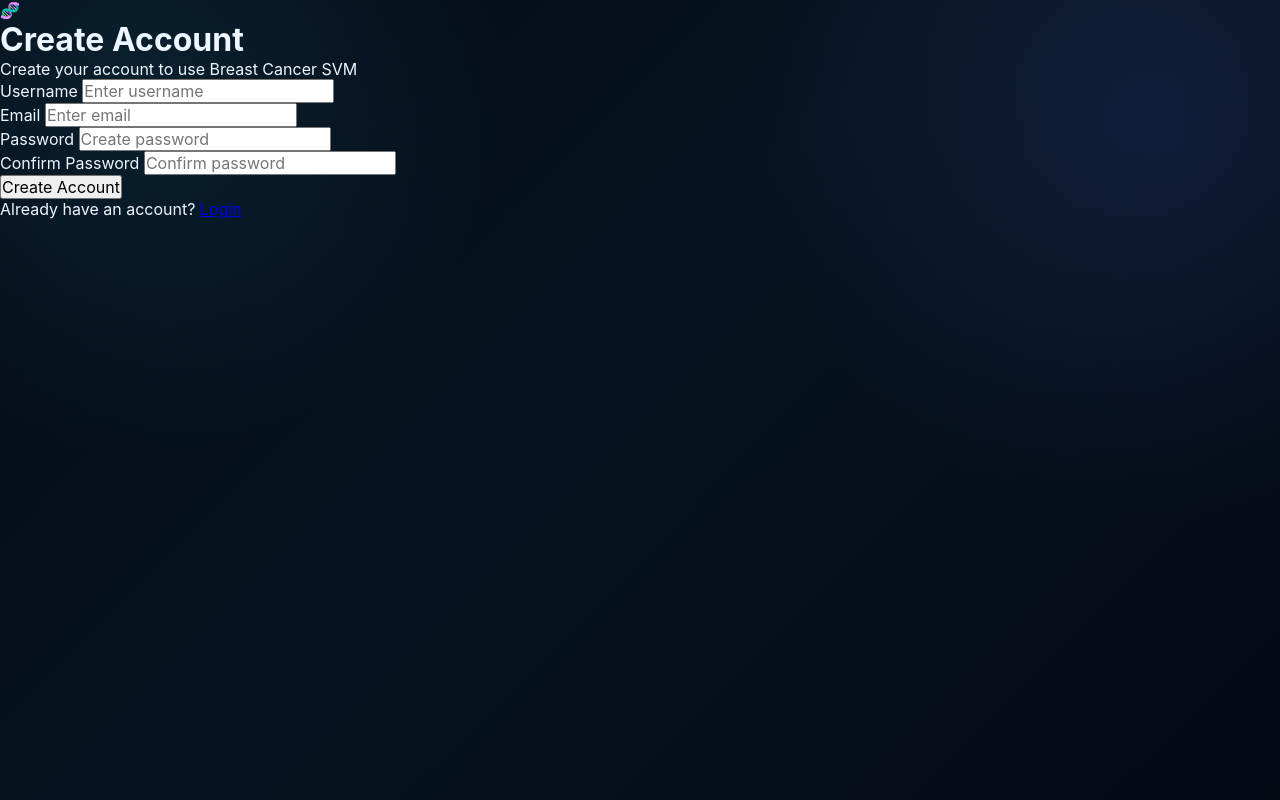
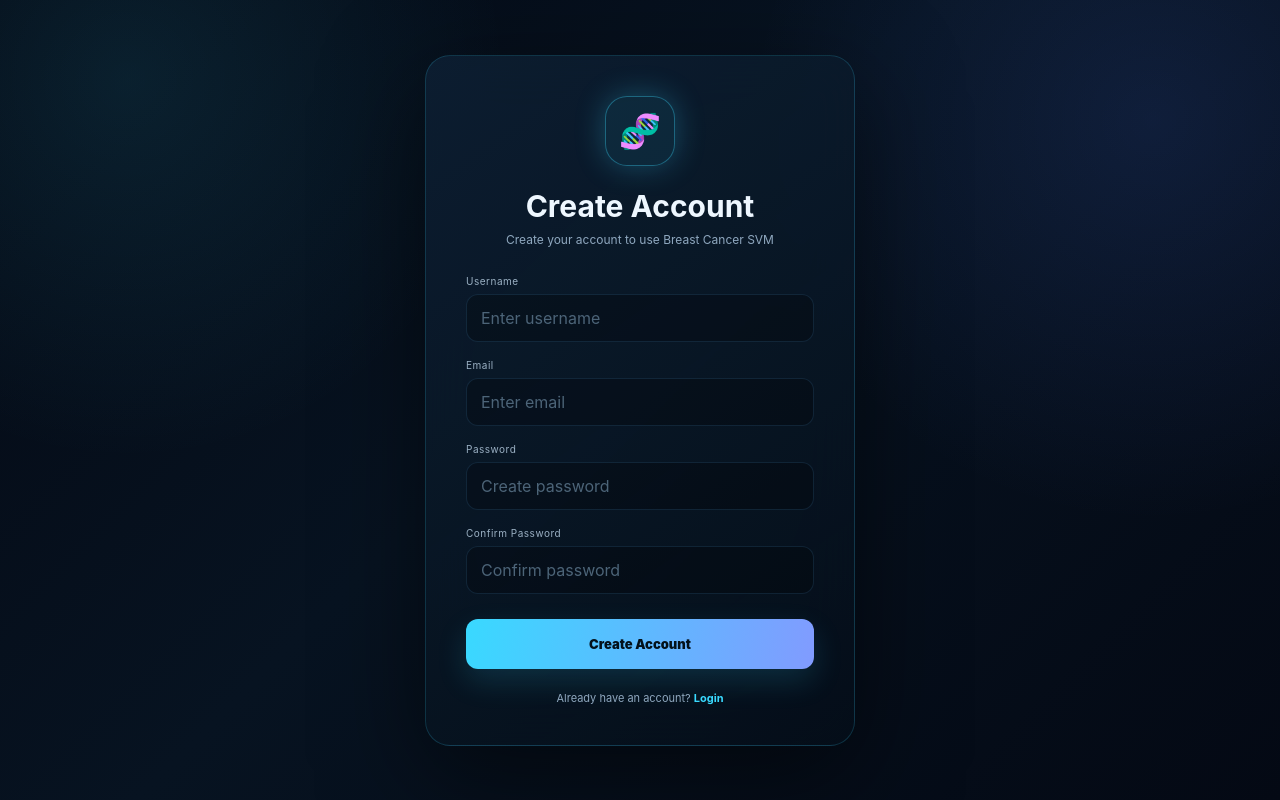
Before and after one commit to LGprovip/breast-cancer-svm-api, a FastAPI app: page /register in a window 1280 px wide. Run offline with FastAPI, Linux system fonts and the light colour scheme; parts of the project's set-up code (start-up, migrations or seed data) failed here and were passed over.

Commit message:
Update style.css

```diff
--- a/app/static/style.css
+++ b/app/static/style.css
@@ -2254,3 +2254,272 @@ body.light-mode .input-shell input::placeholder {
     }
 
 }
+
+/* =========================================================
+   AUTH PAGES
+========================================================= */
+
+.auth-page {
+
+    min-height: 100vh;
+
+    display: grid;
+
+    place-items: center;
+
+    padding: 25px;
+
+}
+
+
+.auth-card {
+
+    width: min(
+        430px,
+        100%
+    );
+
+    padding: 40px;
+
+    border:
+        1px solid
+        rgba(57,217,255,.18);
+
+    border-radius: 25px;
+
+    background:
+        linear-gradient(
+            145deg,
+            rgba(13,31,50,.9),
+            rgba(5,14,25,.86)
+        );
+
+    backdrop-filter:
+        blur(25px);
+
+    box-shadow:
+        0 30px 100px
+        rgba(0,0,0,.5);
+
+    animation:
+        fadeUp .7s ease both;
+
+}
+
+
+.auth-logo {
+
+    width: 70px;
+    height: 70px;
+
+    display: grid;
+
+    place-items: center;
+
+    margin: 0 auto 22px;
+
+    border:
+        1px solid
+        rgba(57,217,255,.35);
+
+    border-radius: 22px;
+
+    background:
+        rgba(57,217,255,.08);
+
+    font-size: 34px;
+
+    box-shadow:
+        0 0 40px
+        rgba(57,217,255,.15);
+
+    animation:
+        iconPulse 3s infinite;
+
+}
+
+
+.auth-card h1 {
+
+    text-align: center;
+
+    font-size: 30px;
+
+}
+
+
+.auth-subtitle {
+
+    margin-top: 8px;
+
+    margin-bottom: 28px;
+
+    text-align: center;
+
+    color: var(--muted);
+
+    font-size: 12px;
+
+}
+
+
+.form-group {
+
+    margin-bottom: 17px;
+
+}
+
+
+.form-group label {
+
+    display: block;
+
+    margin-bottom: 7px;
+
+    color: #9bb1c4;
+
+    font-size: 10px;
+
+    letter-spacing: .5px;
+
+}
+
+
+.form-group input {
+
+    width: 100%;
+
+    height: 48px;
+
+    padding:
+        0 14px;
+
+    border:
+        1px solid
+        rgba(91,185,255,.13);
+
+    outline: none;
+
+    border-radius: 12px;
+
+    color: white;
+
+    background:
+        rgba(0,0,0,.25);
+
+    transition:
+        .25s ease;
+
+}
+
+
+.form-group input:focus {
+
+    border-color:
+        var(--cyan);
+
+    box-shadow:
+        0 0 0 3px
+        rgba(57,217,255,.07);
+
+}
+
+
+.form-group input::placeholder {
+
+    color: #4c6478;
+
+}
+
+
+.auth-button {
+
+    width: 100%;
+
+    height: 50px;
+
+    margin-top: 8px;
+
+    border: 0;
+
+    border-radius: 12px;
+
+    color: #03111b;
+
+    font-size: 13px;
+
+    font-weight: 900;
+
+    background:
+        linear-gradient(
+            100deg,
+            var(--cyan),
+            #819bff
+        );
+
+    box-shadow:
+        0 12px 30px
+        rgba(57,217,255,.15);
+
+    transition:
+        .3s ease;
+
+}
+
+
+.auth-button:hover {
+
+    transform:
+        translateY(-3px);
+
+    box-shadow:
+        0 18px 40px
+        rgba(57,217,255,.25);
+
+}
+
+
+.auth-footer {
+
+    margin-top: 22px;
+
+    text-align: center;
+
+    color: var(--muted);
+
+    font-size: 11px;
+
+}
+
+
+.auth-footer a {
+
+    color: var(--cyan);
+
+    text-decoration: none;
+
+    font-weight: 700;
+
+}
+
+
+.auth-error {
+
+    margin-bottom: 18px;
+
+    padding: 11px 13px;
+
+    border:
+        1px solid
+        rgba(255,85,119,.25);
+
+    border-radius: 10px;
+
+    background:
+        rgba(255,85,119,.07);
+
+    color: #ff9aae;
+
+    font-size: 11px;
+
+}
```
